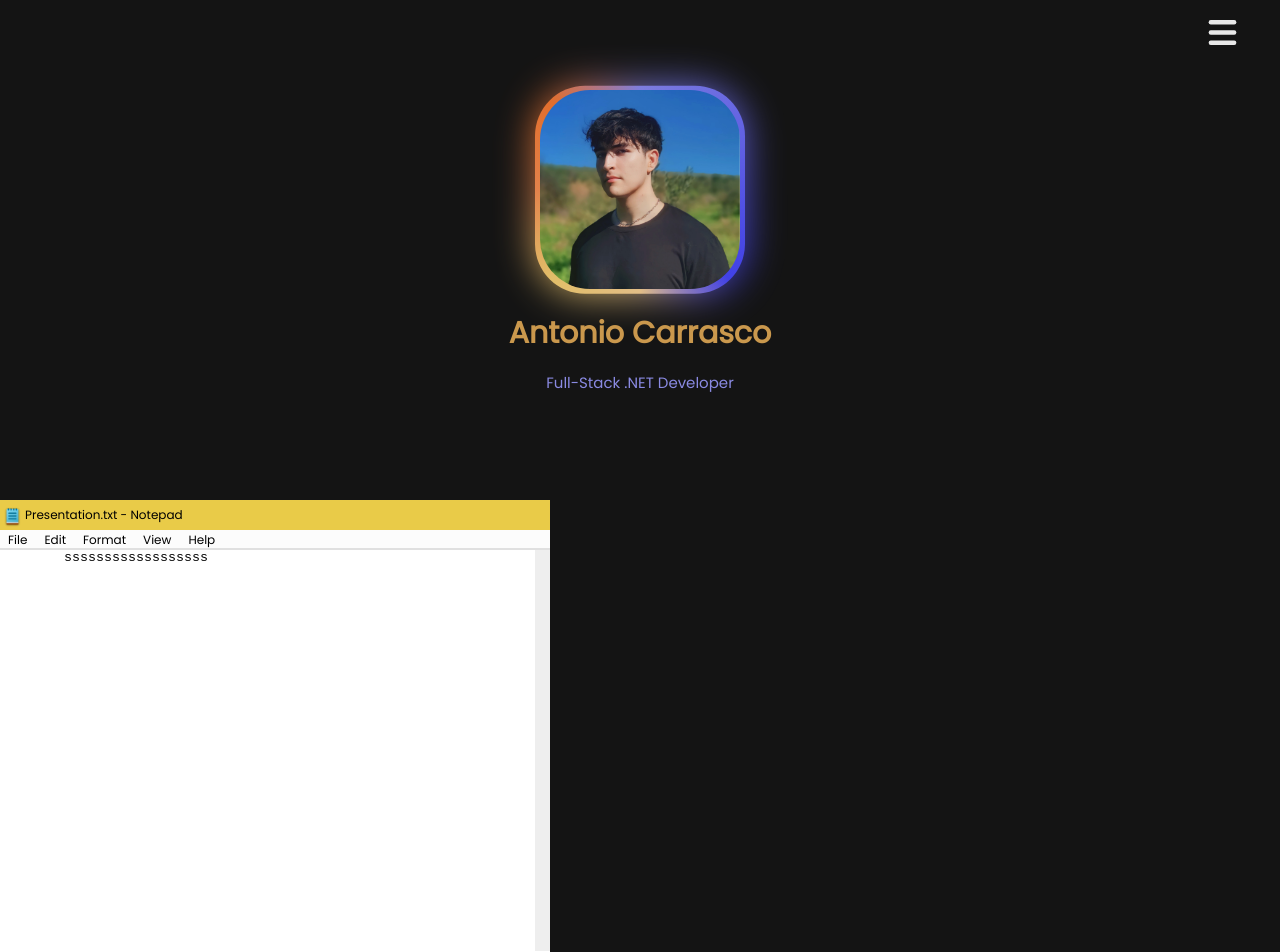
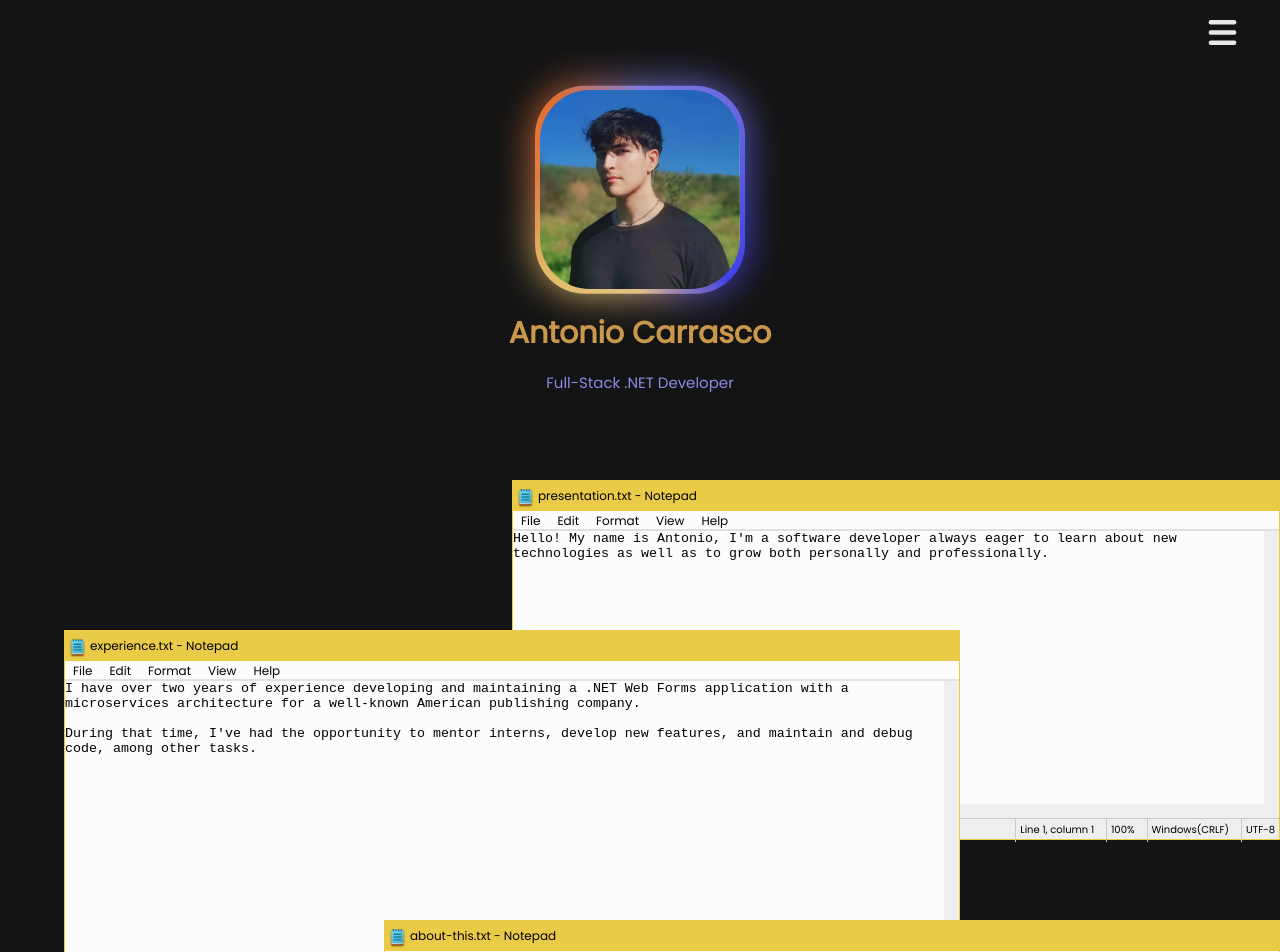
Before and after one commit to Onion-Ring/onion-ring-portfolio, an Angular app: page / in a window 1280 px wide. Shown: the top 952 px of the page. Built offline with nearby package versions, Linux system fonts and the light colour scheme; some icons are missing.

Commit message:
working on the notepad component
added filename as an input and positioning to the notepad component

```diff
--- a/src/app/presentation/notepad/notepad.css
+++ b/src/app/presentation/notepad/notepad.css
@@ -1,7 +1,8 @@
 .notepad {
     display: none;
     background: #fcfcfc;
-    position: relative;
+    position: absolute;
+    border: 0.7px solid rgb(233, 203, 72);
 }
 
 .notepad__menu {
@@ -101,10 +102,12 @@
 
 .notepad__text {
     border: none;
-    width: 100%;
+    width: 96%;
     height: calc(100% - 85px);
     position: absolute;
     top: 50px;
+    background: #fcfcfc;
+    text-align: left;
     resize: none;
 }
 
@@ -118,9 +121,9 @@
 
 .notepad__file-info__info {
     position: absolute;
-    right: -25px;
+    right: 0px;
     bottom: 4px;
-    width: 80%;
+
     height: 20px;
 }
 
--- a/src/app/presentation/notepad/notepad.html
+++ b/src/app/presentation/notepad/notepad.html
@@ -1,8 +1,13 @@
-<div class="notepad" [style.width]="width()+'px'" [style.height]="height()+'px'">
+<div class="notepad" [style.width]="width()+'%'" [style.height]="height()+'%'"
+[style.left]="left()+'%'"
+[style.right]="right()+'px'"
+[style.bottom]="bottom()+'px'"
+[style.top]="top()+'px'"
+>
 
     <div class="notepad__menu">
         <img alt="notepad icon" src="/assets/icons/notepad.png" />
-        <p class="notepad__menu__file-title">Presentation.txt - Notepad</p>
+        <p class="notepad__menu__file-title">{{filename()}} - Notepad</p>
         <div class="notepad__menu__window-options">
             <i class="codicon codicon-chrome-minimize"> </i>
             <i class="codicon codicon-chrome-maximize"> </i>
@@ -20,9 +25,7 @@
         </ul>
     </div>
 
-    <textarea class="notepad__text">
-        {{content()}}
-    </textarea>
+    <textarea class="notepad__text">{{content()}}</textarea>
 
     <div class="notepad__scrollbar__vertical">
 
--- a/src/app/presentation/notepad/notepad.ts
+++ b/src/app/presentation/notepad/notepad.ts
@@ -1,4 +1,4 @@
-import { Component, input } from '@angular/core';
+import { Component, HostListener, input } from '@angular/core';
 
 @Component({
   selector: 'app-notepad',
@@ -6,11 +6,22 @@ import { Component, input } from '@angular/core';
   templateUrl: './notepad.html',
   styleUrl: './notepad.css'
 })
+
+
+
 export class Notepad {
 
+  // Window properties
   width = input.required<number>();
   height = input.required<number>();
   content = input.required<string>();
+  filename = input.required<string>();
+
+  // Positioning
+  top = input<number>(0);
+  left = input<number>(0);
+  bottom = input<number>(0);
+  right = input<number>(0);
 
 
 }
--- a/src/app/presentation/presentation.html
+++ b/src/app/presentation/presentation.html
@@ -24,7 +24,11 @@
     </div>
     <!-- <div app-social-networks></div> -->
 
-    <app-notepad [width]="550" [height]="490" content="ssssssssssssssssss" />
+    <app-notepad filename="presentation.txt" [width]="60" [height]="40" [left]="40" [top]="480" content="Hello! My name is Antonio, I'm a software developer always eager to learn about new technologies as well as to grow both personally and professionally."/>
+    <app-notepad filename="experience.txt" [width]="70" [height]="45" [left]="5" [top]="630" content="I have over two years of experience developing and maintaining a .NET Web Forms application with a microservices architecture for a well-known American publishing company.
+
+During that time, I've had the opportunity to mentor interns, develop new features, and maintain and debug code, among other tasks." />
+    <app-notepad filename="about-this.txt" [width]="70" [height]="35" [left]="30" [top]="920" content="On this page, I'll briefly introduce the personal projects I'm working on and the technologies I have experience with." />
 
     <app-vs-code />
 </header>
```
